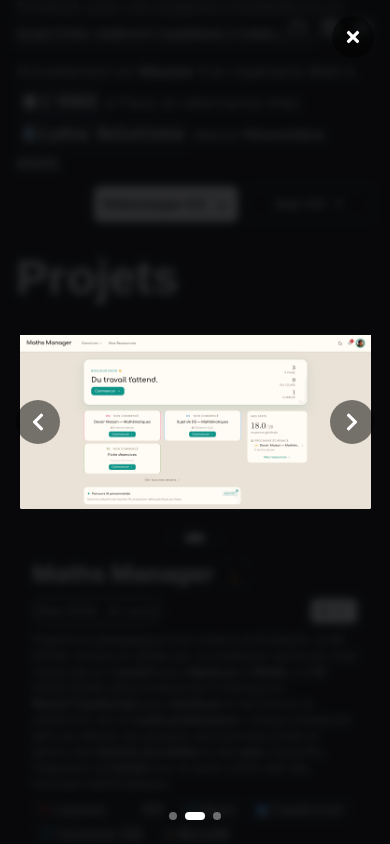
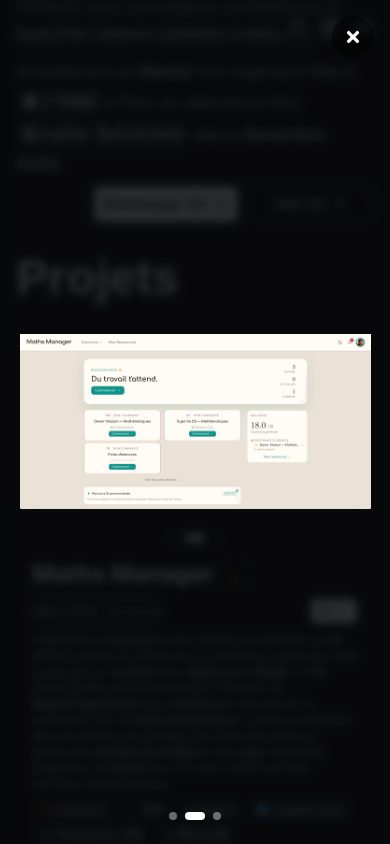
Before and after one commit to Daruiii/myPortfolio, a Next.js app in the folder my-portfolio/: page / in a window 390 px wide. Both pictures are taken after a click on the element 195 px from the left and 422 px from the top of the page. Built offline with nearby package versions, Linux system fonts and the light colour scheme; a web font is replaced by a local one.

Commit message:
fix: lightbox swipe strip, prevent click-through on close, hide mobile nav buttons

```diff
--- a/my-portfolio/app/_components/Carousel.tsx
+++ b/my-portfolio/app/_components/Carousel.tsx
@@ -20,6 +20,8 @@
   const [hovered, setHovered] = useState(false);
   const [dragOffset, setDragOffset] = useState(0);
   const [isDragging, setIsDragging] = useState(false);
+  const [lightboxDrag, setLightboxDrag] = useState(0);
+  const [isLightboxDragging, setIsLightboxDragging] = useState(false);
   const touchStartX = useRef<number | null>(null);
 
   const prev = useCallback(() => setCurrentIndex((i) => (i - 1 + images.length) % images.length), [images.length]);
@@ -57,22 +59,35 @@
   const onTouchEnd = (e: React.TouchEvent) => {
     if (touchStartX.current === null) return;
     const delta = touchStartX.current - e.changedTouches[0].clientX;
-    if (Math.abs(delta) >= SWIPE_THRESHOLD) {
-      delta > 0 ? next() : prev();
-    }
+    if (Math.abs(delta) >= SWIPE_THRESHOLD) delta > 0 ? next() : prev();
     setDragOffset(0);
     setIsDragging(false);
     touchStartX.current = null;
   };
 
+  const onLightboxTouchStart = (e: React.TouchEvent) => {
+    touchStartX.current = e.touches[0].clientX;
+    setIsLightboxDragging(false);
+  };
+
+  const onLightboxTouchMove = (e: React.TouchEvent) => {
+    if (touchStartX.current === null) return;
+    const delta = e.touches[0].clientX - touchStartX.current;
+    setLightboxDrag(delta);
+    if (Math.abs(delta) > 5) setIsLightboxDragging(true);
+  };
+
   const onLightboxTouchEnd = (e: React.TouchEvent) => {
+    e.preventDefault();
     if (touchStartX.current === null) return;
     const delta = touchStartX.current - e.changedTouches[0].clientX;
     if (Math.abs(delta) >= SWIPE_THRESHOLD) {
       delta > 0 ? next() : prev();
-    } else {
+    } else if (!isLightboxDragging) {
       setLightboxOpen(false);
     }
+    setLightboxDrag(0);
+    setIsLightboxDragging(false);
     touchStartX.current = null;
   };
 
@@ -80,12 +95,13 @@
     <div
       className="fixed inset-0 z-[9999] flex items-center justify-center bg-black/80 backdrop-blur-sm"
       onClick={() => setLightboxOpen(false)}
-      onTouchStart={(e) => { touchStartX.current = e.touches[0].clientX; }}
+      onTouchStart={onLightboxTouchStart}
+      onTouchMove={onLightboxTouchMove}
       onTouchEnd={onLightboxTouchEnd}
     >
       <button
         className="absolute top-4 right-4 text-white bg-black/50 rounded-full p-3 z-10"
-        onClick={() => setLightboxOpen(false)}
+        onClick={(e) => { e.stopPropagation(); setLightboxOpen(false); }}
       >
         <FaTimes size={18} />
       </button>
@@ -93,13 +109,13 @@
       {images.length > 1 && (
         <>
           <button
-            className="absolute left-4 text-white bg-black/50 hover:bg-black/70 rounded-full p-3 z-10"
+            className="absolute left-4 text-white bg-black/50 hover:bg-black/70 rounded-full p-3 z-10 max-md:hidden"
             onClick={(e) => { e.stopPropagation(); prev(); }}
           >
             <FaChevronLeft size={20} />
           </button>
           <button
-            className="absolute right-4 text-white bg-black/50 hover:bg-black/70 rounded-full p-3 z-10"
+            className="absolute right-4 text-white bg-black/50 hover:bg-black/70 rounded-full p-3 z-10 max-md:hidden"
             onClick={(e) => { e.stopPropagation(); next(); }}
           >
             <FaChevronRight size={20} />
@@ -107,15 +123,31 @@
         </>
       )}
 
-      <div className="relative w-[90vw] h-[80vh] max-w-5xl" onClick={(e) => e.stopPropagation()}>
+      <div
+        className="w-[90vw] h-[80vh] max-w-5xl overflow-hidden"
+        onClick={(e) => e.stopPropagation()}
+      >
+        <div
+          className="flex h-full"
+          style={{
+            transform: `translateX(calc(-${currentIndex * 100}% + ${lightboxDrag}px))`,
+            transition: isLightboxDragging ? "none" : "transform 0.3s ease",
+            willChange: "transform",
+          }}
+        >
+          {images.map((src, i) => (
+            <div key={src} className="flex-none w-full h-full" style={{ position: "relative" }}>
               <Image
-          src={images[currentIndex]}
-          alt={`Screenshot ${currentIndex + 1}`}
+                src={src}
+                alt={`Screenshot ${i + 1}`}
                 fill
                 sizes="90vw"
                 className="object-contain"
                 draggable={false}
               />
+            </div>
+          ))}
+        </div>
       </div>
 
       <div className="absolute bottom-6 flex gap-2">
@@ -170,20 +202,20 @@
         </div>
 
         {images.length > 1 && (
-          <>
+          <div className="max-md:hidden">
             <button
               onClick={(e) => { e.stopPropagation(); prev(); }}
-              className="absolute left-1 top-[calc(50%-20px)] -translate-y-1/2 bg-black/50 hover:bg-black/70 text-white rounded-full p-2 md:opacity-0 md:group-hover:opacity-100 transition-opacity"
+              className="absolute left-1 top-[calc(50%-20px)] -translate-y-1/2 bg-black/50 hover:bg-black/70 text-white rounded-full p-2 opacity-0 group-hover:opacity-100 transition-opacity"
             >
               <FaChevronLeft size={14} />
             </button>
             <button
               onClick={(e) => { e.stopPropagation(); next(); }}
-              className="absolute right-1 top-[calc(50%-20px)] -translate-y-1/2 bg-black/50 hover:bg-black/70 text-white rounded-full p-2 md:opacity-0 md:group-hover:opacity-100 transition-opacity"
+              className="absolute right-1 top-[calc(50%-20px)] -translate-y-1/2 bg-black/50 hover:bg-black/70 text-white rounded-full p-2 opacity-0 group-hover:opacity-100 transition-opacity"
             >
               <FaChevronRight size={14} />
             </button>
-          </>
+          </div>
         )}
 
         <div className="flex justify-center mt-2 gap-2">
```
Lines whose indentation alone changed are shown as unchanged.
